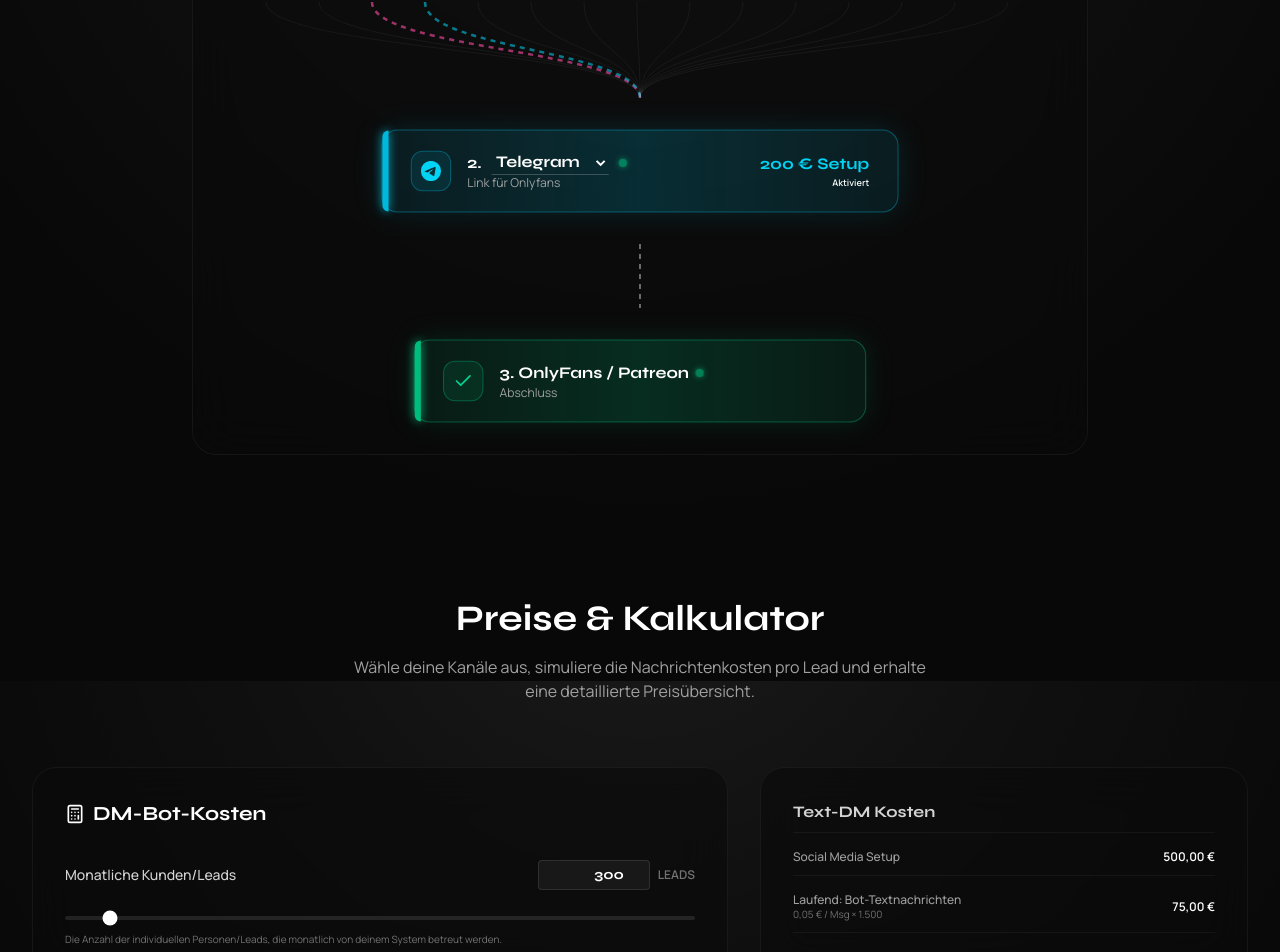
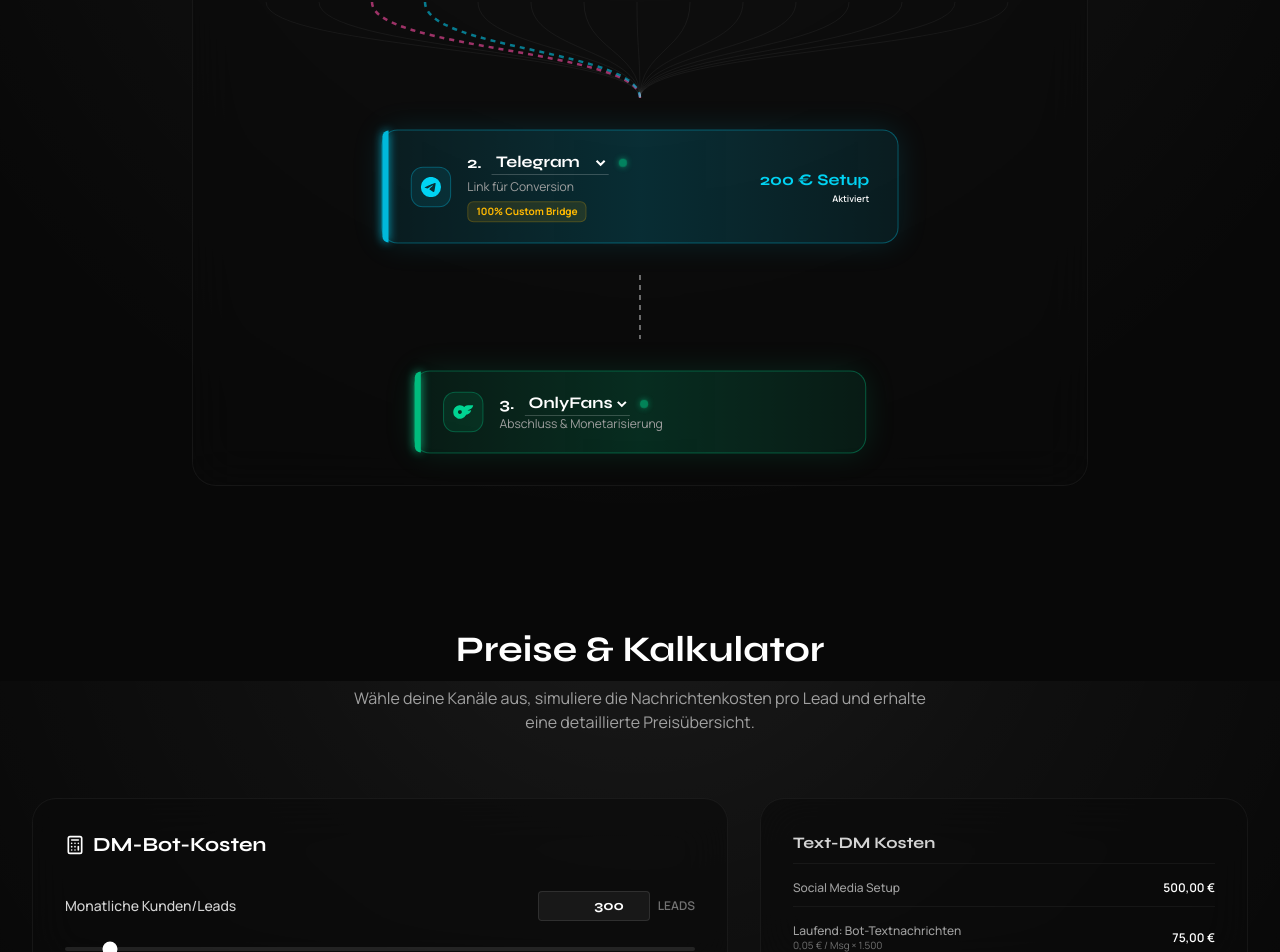
Before and after one commit to Jonaspwittmann/Marketing-Multi-Channel-Funnel, a React (Vite) app: page / in a window 1280 px wide. Shown: the part 2519-3471 px from the top of the page. Built offline with nearby package versions, Linux system fonts and the light colour scheme.

Commit message:
Make Tier 3 dynamic and add Custom Bridge badge

```diff
--- a/src/App.tsx
+++ b/src/App.tsx
@@ -8,7 +8,9 @@
   ShieldCheck,
   BrainCircuit,
   UserCheck,
-  Globe2
+  Globe2,
+  Star,
+  Camera
 } from 'lucide-react';
 
 // Custom SVG Icons for consistency and reliability
@@ -99,6 +101,16 @@
   </svg>
 );
 
+const PatreonIcon = (props: React.SVGProps<SVGSVGElement>) => (
+  <svg
+    viewBox="0 0 24 24"
+    fill="currentColor"
+    {...props}
+  >
+    <path d="M22.957 7.21c-.004-3.064-2.391-5.576-5.191-6.482-3.478-1.125-8.064-.962-11.384.604C2.357 3.231 1.093 7.391 1.046 11.54c-.039 3.411.302 12.396 5.369 12.46 3.765.047 4.326-4.804 6.068-7.141 1.24-1.662 2.836-2.132 4.801-2.618 3.376-.836 5.678-3.501 5.673-7.031Z" />
+  </svg>
+);
+
 
 
 const LinkedInIcon = (props: React.SVGProps<SVGSVGElement>) => (
@@ -178,9 +190,11 @@
   setSelectedChannels: React.Dispatch<React.SetStateAction<string[]>>;
   hubChannel: string;
   setHubChannel: React.Dispatch<React.SetStateAction<string>>;
+  destChannel: string;
+  setDestChannel: React.Dispatch<React.SetStateAction<string>>;
 }
 
-const BigFunnelTrichter = ({ selectedChannels, setSelectedChannels, hubChannel, setHubChannel }: BigFunnelTrichterProps) => {
+const BigFunnelTrichter = ({ selectedChannels, setSelectedChannels, hubChannel, setHubChannel, destChannel, setDestChannel }: BigFunnelTrichterProps) => {
   const toggleChannel = (id: string) => {
     setSelectedChannels(prev => {
       if (prev.includes(id)) {
@@ -222,6 +236,16 @@
     }
   };
   const hubStyles = getHubStyles();
+
+  const getDestStyles = () => {
+    switch(destChannel) {
+      case 'pa': return { bg: 'from-orange-500/10 via-orange-500/20 to-orange-500/10', border: 'border-orange-500/40', shadow: 'shadow-[0_0_30px_rgba(249,115,22,0.15)]', text: 'text-orange-400', glow: 'bg-orange-500 shadow-[0_0_10px_#f97316]', iconBg: 'bg-orange-500/10 border-orange-500/35', pulse: 'bg-orange-500 shadow-[0_0_6px_#f97316]' };
+      case 'fa': return { bg: 'from-blue-500/10 via-blue-500/20 to-blue-500/10', border: 'border-blue-500/40', shadow: 'shadow-[0_0_30px_rgba(59,130,246,0.15)]', text: 'text-blue-400', glow: 'bg-blue-500 shadow-[0_0_10px_#3b82f6]', iconBg: 'bg-blue-500/10 border-blue-500/35', pulse: 'bg-blue-500 shadow-[0_0_6px_#3b82f6]' };
+      case 'my': return { bg: 'from-fuchsia-500/10 via-fuchsia-500/20 to-fuchsia-500/10', border: 'border-fuchsia-500/40', shadow: 'shadow-[0_0_30px_rgba(217,70,239,0.15)]', text: 'text-fuchsia-400', glow: 'bg-fuchsia-500 shadow-[0_0_10px_#d946ef]', iconBg: 'bg-fuchsia-500/10 border-fuchsia-500/35', pulse: 'bg-fuchsia-500 shadow-[0_0_6px_#d946ef]' };
+      default: return { bg: 'from-emerald-500/10 via-emerald-500/20 to-emerald-500/10', border: 'border-emerald-500/40', shadow: 'shadow-[0_0_30px_rgba(16,185,129,0.15)]', text: 'text-emerald-400', glow: 'bg-emerald-500 shadow-[0_0_10px_#10b981]', iconBg: 'bg-emerald-500/10 border-emerald-500/35', pulse: 'bg-emerald-500 shadow-[0_0_6px_#10b981]' };
+    }
+  };
+  const destStyles = getDestStyles();
 
   return (
     <div className="w-full max-w-4xl mx-auto my-12 glass-panel rounded-3xl border border-white/5 p-8 relative overflow-hidden bg-neutral-950/40 animate-fade-in">
@@ -324,8 +348,11 @@
                   <span className={`h-2 w-2 rounded-full animate-pulse ml-1 ${hubStyles.pulse}`} />
                 )}
               </div>
-              <div className="font-manrope text-xs text-neutral-400">
-                Link für Onlyfans
+              <div className="font-manrope text-xs text-neutral-400 mt-1">
+                Link für Conversion
+              </div>
+              <div className="text-[10px] text-amber-400 font-bold mt-1.5 bg-amber-400/10 px-2 py-0.5 rounded-md inline-block border border-amber-400/20">
+                100% Custom Bridge
               </div>
             </div>
           </div>
@@ -360,27 +387,38 @@
         {/* Tier 3: Final Conversion Drop */}
         <div className={`relative w-[90%] max-w-md bg-gradient-to-r border rounded-2xl p-5 flex items-center transition-all duration-300 group ${
           isHubActive
-            ? 'from-emerald-500/10 via-emerald-500/20 to-emerald-500/10 border-emerald-500/40 opacity-100 scale-[1.01] shadow-[0_0_30px_rgba(16,185,129,0.15)]'
+            ? `${destStyles.bg} ${destStyles.border} opacity-100 scale-[1.01] ${destStyles.shadow}`
             : 'from-neutral-900/5 via-neutral-900/10 to-neutral-900/5 border-white/5 opacity-30'
         }`}>
           {isHubActive && (
-            <div className="absolute left-0 top-0 bottom-0 w-1.5 bg-emerald-500 rounded-l-2xl shadow-[0_0_10px_#10b981]" />
+            <div className={`absolute left-0 top-0 bottom-0 w-1.5 rounded-l-2xl ${destStyles.glow}`} />
           )}
           <div className="flex items-center gap-4 pl-2 text-left w-full">
             <div className={`h-10 w-10 rounded-xl flex items-center justify-center border transition-colors ${
-              isHubActive ? 'bg-emerald-500/10 border-emerald-500/35 text-emerald-400' : 'bg-white/5 border-white/5 text-neutral-500'
+              isHubActive ? `${destStyles.iconBg} ${destStyles.text}` : 'bg-white/5 border-white/5 text-neutral-500'
             }`}>
-              <Check className="h-5 w-5" />
+              {destChannel === 'pa' ? <PatreonIcon className="h-5 w-5" /> : destChannel === 'fa' ? <Star className="h-5 w-5" /> : destChannel === 'my' ? <Camera className="h-5 w-5" /> : <OnlyFansIcon className="h-5 w-5" />}
             </div>
             <div>
               <div className={`font-syne font-semibold text-base flex items-center gap-1.5 ${isHubActive ? 'text-white' : 'text-neutral-450'}`}>
-                3. OnlyFans / Patreon
+                3.
+                <select
+                  value={destChannel}
+                  onChange={(e) => setDestChannel(e.target.value)}
+                  onClick={(e) => e.stopPropagation()}
+                  className="bg-transparent border-b border-white/20 text-white font-syne outline-none cursor-pointer hover:border-white/50 pb-0.5 ml-1"
+                >
+                  <option value="of" className="bg-neutral-900 text-sm">OnlyFans</option>
+                  <option value="pa" className="bg-neutral-900 text-sm">Patreon</option>
+                  <option value="fa" className="bg-neutral-900 text-sm">Fansly</option>
+                  <option value="my" className="bg-neutral-900 text-sm">Mym</option>
+                </select>
                 {isHubActive && (
-                  <span className="h-2 w-2 bg-emerald-500 rounded-full animate-pulse shadow-[0_0_6px_#10b981]" />
+                  <span className={`h-2 w-2 rounded-full animate-pulse ml-1 ${destStyles.pulse}`} />
                 )}
               </div>
               <div className="font-manrope text-xs text-neutral-400">
-                Abschluss
+                Abschluss & Monetarisierung
               </div>
             </div>
           </div>
@@ -906,6 +944,8 @@
             setSelectedChannels={setSelectedChannels}
             hubChannel={bridgePlatform}
             setHubChannel={setBridgePlatform}
+            destChannel={destPlatform}
+            setDestChannel={setDestPlatform}
           />
         </section>
 
```
